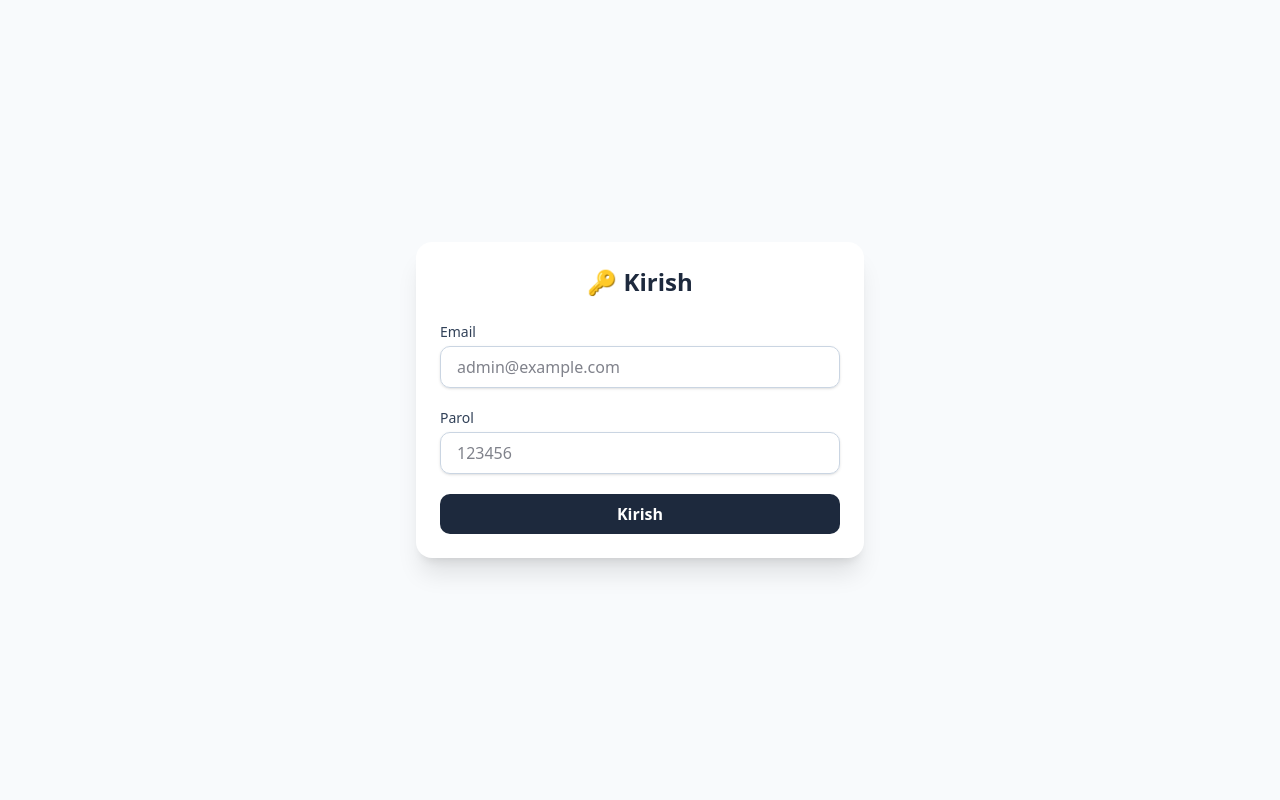
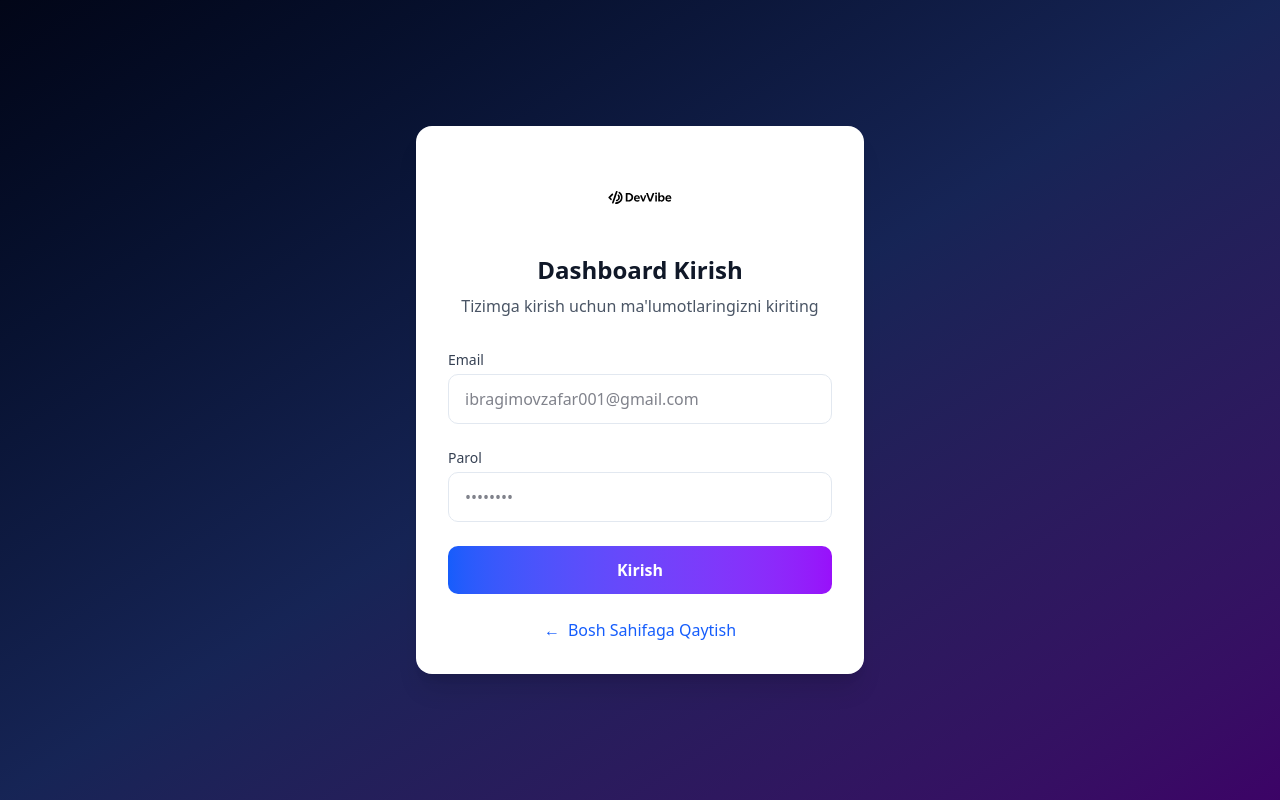
Before and after one commit to Ibrohimov-Zafar/DevVibe, a Next.js app: page /pages/login in a window 1280 px wide. Built offline with nearby package versions, Linux system fonts and the light colour scheme; no server answers; the database is empty.

Commit message:
Create new login page and added  location home page link and fix error for dashboard image and add skills

```diff
--- a/src/app/pages/login/page.jsx
+++ b/src/app/pages/login/page.jsx
@@ -1,84 +1,118 @@
 "use client";
 
-import React, { useState } from "react";
+import { useState } from "react";
 import { useRouter } from "next/navigation";
+import Image from "next/image";
+import toast, { Toaster } from "react-hot-toast";
 import Link from "next/link";
 
 export default function LoginPage() {
-  const router = useRouter();
-
   const [email, setEmail] = useState("");
   const [password, setPassword] = useState("");
   const [loading, setLoading] = useState(false);
-  const [error, setError] = useState("");
+  const router = useRouter();
 
   const handleLogin = async (e) => {
     e.preventDefault();
     setLoading(true);
-    setError("");
 
-    // Demo login
-    setTimeout(() => {
+    try {
+      // For demo purposes, hardcoded credentials - replace with actual API call
       if (email === "ibragimovzafar001@gmail.com" && password === "zafar27112004") {
-        localStorage.setItem("email", email);
-        router.push("/pages/dashboard");
+        // Set auth token in localStorage and cookie
+        const token = "demo_token_" + Date.now();
+        localStorage.setItem("auth_token", token);
+        document.cookie = `auth_token=${token}; path=/; max-age=${60 * 60 * 24 * 7}`; // 1 week
+
+        toast.success("Muvaffaqiyatli kirildi");
+        setTimeout(() => router.push("/pages/dashboard"), 1000);
       } else {
-        setError("❌ Email yoki parol noto‘g‘ri");
+        toast.error("Email yoki parol noto'g'ri");
       }
+    } catch (error) {
+      console.error("Login error:", error);
+      toast.error("Tizimga kirishda xatolik yuz berdi");
+    } finally {
       setLoading(false);
-    }, 1000);
+    }
   };
 
   return (
-    <div className="flex items-center justify-center min-h-screen bg-slate-50 px-4">
-      <div className="bg-white shadow-xl rounded-2xl w-full max-w-md p-6">
-        <h2 className="text-2xl font-bold text-center text-slate-800 mb-6">
-          🔑 Kirish
+    <div className="min-h-screen flex items-center justify-center bg-gradient-to-br from-slate-950 via-blue-950 to-purple-950 p-4">
+      <Toaster position="top-center" />
+      <div className="w-full max-w-md bg-white dark:bg-slate-800 rounded-2xl shadow-xl overflow-hidden">
+        <div className="p-8">
+          <div className="text-center mb-8">
+            <Image
+              src="/devVibe.svg"
+              alt="DevVibe Logo"
+              width={80}
+              height={80}
+              className="mx-auto mb-4"
+            />
+            <h2 className="text-2xl font-bold text-gray-900 dark:text-white">
+              Dashboard Kirish
             </h2>
+            <p className="text-gray-600 dark:text-gray-400 mt-2">
+              Tizimga kirish uchun ma'lumotlaringizni kiriting
+            </p>
+          </div>
 
-        {error && (
-          <div className="bg-red-100 text-red-700 text-sm p-3 rounded mb-4">
-            {error}
-          </div>
-        )}
-
-        <form onSubmit={handleLogin} className="space-y-5">
+          <form onSubmit={handleLogin} className="space-y-6">
             <div>
-            <label className="block text-sm font-medium text-slate-700">
+              <label
+                htmlFor="email"
+                className="block text-sm font-medium text-gray-700 dark:text-gray-300 mb-1"
+              >
                 Email
               </label>
               <input
+                id="email"
                 type="email"
-              className="w-full mt-1 px-4 py-2 border border-slate-300 rounded-lg shadow-sm focus:outline-none focus:ring-2 focus:ring-slate-500"
-              placeholder="admin@example.com"
                 value={email}
                 onChange={(e) => setEmail(e.target.value)}
                 required
+                className="w-full px-4 py-3 border rounded-lg focus:outline-none focus:ring-2 focus:ring-blue-500 dark:bg-slate-700 dark:border-slate-600 dark:text-white"
+                placeholder="ibragimovzafar001@gmail.com"
               />
             </div>
 
             <div>
-            <label className="block text-sm font-medium text-slate-700">
+              <label
+                htmlFor="password"
+                className="block text-sm font-medium text-gray-700 dark:text-gray-300 mb-1"
+              >
                 Parol
               </label>
               <input
+                id="password"
                 type="password"
-              className="w-full mt-1 px-4 py-2 border border-slate-300 rounded-lg shadow-sm focus:outline-none focus:ring-2 focus:ring-slate-500"
-              placeholder="123456"
                 value={password}
                 onChange={(e) => setPassword(e.target.value)}
                 required
+                className="w-full px-4 py-3 border rounded-lg focus:outline-none focus:ring-2 focus:ring-blue-500 dark:bg-slate-700 dark:border-slate-600 dark:text-white"
+                placeholder="••••••••"
               />
             </div>
 
             <button
               type="submit"
-            className="w-full bg-slate-800 hover:bg-slate-700 text-white py-2 rounded-lg font-semibold transition duration-200"
               disabled={loading}
+              className="w-full bg-gradient-to-r from-blue-600 to-purple-600 hover:from-blue-500 hover:to-purple-500 text-white py-3 rounded-lg font-semibold transition-all duration-300 disabled:opacity-70"
             >
-            {loading ? "⏳ Yuklanmoqda..." : "Kirish"}
+              {loading ? "Kirish..." : "Kirish"}
             </button>
           </form>
+
+          <div className="mt-6 text-center">
+            <Link
+              href="/"
+              className="text-blue-600 dark:text-blue-400 hover:underline inline-flex items-center gap-2"
+            >
+              <span>←</span> Bosh Sahifaga Qaytish
+            </Link>
+          </div>
+        </div>
       </div>
     </div>
   );
--- a/src/components/AppSidebar.jsx
+++ b/src/components/AppSidebar.jsx
@@ -1,6 +1,7 @@
 "use client";
 
 import Link from "next/link";
+import { useRouter } from "next/navigation";
 import {
   Home,
   PenTool,
@@ -12,9 +13,12 @@ import {
   Zap,
   MessageSquare,
   TrendingUp,
+  LogOut,
 } from "lucide-react";
-import { useProfile } from "@/context/ProfileContext"; // useEffect va useState o'rniga buni import qilamiz
+import { useProfile } from "@/context/ProfileContext";
 import Image from "next/image";
+import { useState } from "react";
+import toast from "react-hot-toast";
 
 const items = [
   {
@@ -70,7 +74,31 @@ const items = [
 ];
 
 export default function AppSidebar() {
-  const { profile } = useProfile(); // Ma'lumotni context'dan olamiz
+  const { profile } = useProfile();
+  const router = useRouter();
+  const [isLoggingOut, setIsLoggingOut] = useState(false);
+
+  const handleLogout = async () => {
+    try {
+      setIsLoggingOut(true);
+
+      // Clear auth token from localStorage
+      localStorage.removeItem("auth_token");
+      localStorage.removeItem("user_data");
+
+      // Add a small delay for better UX
+      await new Promise((resolve) => setTimeout(resolve, 500));
+
+      // Redirect to login page
+      toast.success("Muvaffaqiyatli chiqish qilindi");
+      router.push("/login");
+    } catch (error) {
+      console.error("Logout error:", error);
+      toast.error("Chiqishda xatolik yuz berdi");
+    } finally {
+      setIsLoggingOut(false);
+    }
+  };
 
   return (
     <aside className="fixed top-0 left-0 h-screen w-64 bg-gradient-to-b from-white to-gray-50 dark:bg-slate-900 border-r border-gray-200 dark:border-slate-700 shadow-lg transition-all duration-300 md:block hidden z-40">
@@ -99,9 +127,9 @@ export default function AppSidebar() {
           </ul>
         </nav>
         <div className="p-4 border-t border-gray-200 dark:border-slate-700">
-          <div className="flex items-center gap-3 bg-gradient-to-r from-blue-50 to-purple-50 dark:bg-slate-800/50 rounded-lg p-3 border dark:border-slate-600">
+          <div className="flex items-center gap-3 bg-gradient-to-r from-blue-50 to-purple-50 dark:bg-slate-800/50 rounded-lg p-3 border dark:border-slate-600 mb-3">
             <Image
-              src={profile?.avatar || '/zafar.jpg'}
+              src={profile?.avatar || "/dev.png"}
               alt="Avatar"
               width={40}
               height={40}
@@ -109,13 +137,23 @@ export default function AppSidebar() {
             />
             <div>
               <p className="text-sm text-gray-800 dark:text-slate-200 font-medium">
-                {profile ? profile.name : 'Yuklanmoqda...'}
+                {profile ? profile.name : "Yuklanmoqda..."}
               </p>
               <p className="text-xs text-gray-500 dark:text-slate-400 mt-1">
-                {profile ? profile.email : '...'}
+                {profile ? profile.email : "..."}
               </p>
             </div>
           </div>
+
+          {/* Logout Button */}
+          <button
+            onClick={handleLogout}
+            disabled={isLoggingOut}
+            className="w-full flex items-center justify-center gap-2 py-2 px-4 bg-red-100 hover:bg-red-200 text-red-700 rounded-lg transition-colors duration-300"
+          >
+            <LogOut size={16} />
+            <span>{isLoggingOut ? "Chiqilmoqda..." : "Tizimdan Chiqish"}</span>
+          </button>
         </div>
       </div>
     </aside>
--- /dev/null
+++ b/src/middleware.js
@@ -0,0 +1,21 @@
+import { NextResponse } from 'next/server';
+
+export function middleware(request) {
+  // Check if the path starts with /pages/dashboard
+  if (request.nextUrl.pathname.startsWith('/pages/dashboard')) {
+    // Check if auth token exists in cookies
+    const token = request.cookies.get('auth_token')?.value;
+
+    if (!token) {
+      // If no token, redirect to login page
+      const url = new URL('/login', request.url);
+      return NextResponse.redirect(url);
+    }
+  }
+
+  return NextResponse.next();
+}
+
+export const config = {
+  matcher: ['/pages/dashboard/:path*'],
+};
```
Lines whose indentation alone changed are shown as unchanged.
